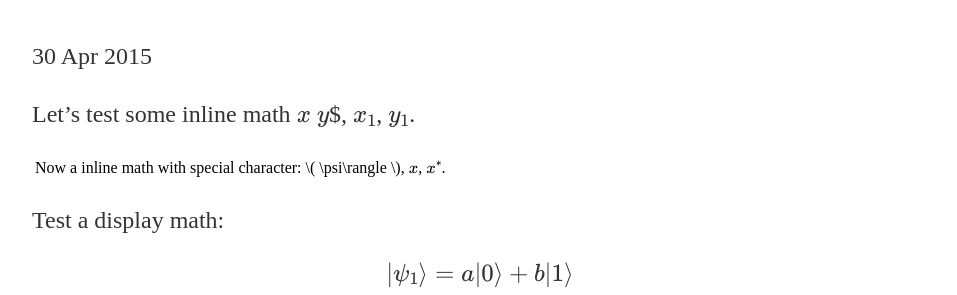
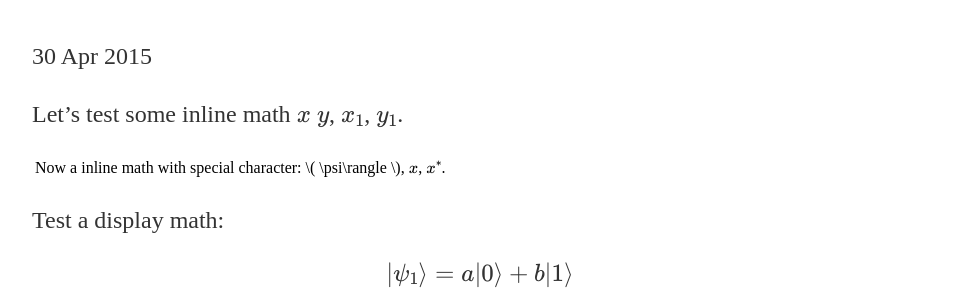
Before and after one commit to humamfauzi/humamfauzi.github.io, a Jekyll site: the page built from _posts/2017-09-25-my-first-math-post.md, in a window 1280 px wide. Shown: the part 157-452 px from the top of the page, without its empty margins (160-1117 px from the left). Built offline with Jekyll 4.4.1, drawn with Linux system fonts in a browser that asks for light colours; formulas are drawn with MathJax 3.

```diff
--- a/_posts/2017-09-25-my-first-math-post.md
+++ b/_posts/2017-09-25-my-first-math-post.md
@@ -4,7 +4,7 @@ title: "Humam Fauzi Math First Post"
 date: 2015-04-30
 ---
 
-Let's test some inline math \\( x \\) \\(y\\)$, \\(x_1\\), \\(y_1\\).
+Let's test some inline math \\( x \\) \\(y\\), \\(x_1\\), \\(y_1\\).
 
 Now a inline math with special character: \\( |\psi\rangle \\), \\(x\\), \\(x^\*\\).
 
```
